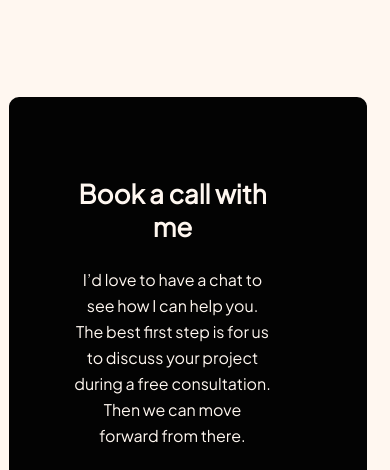
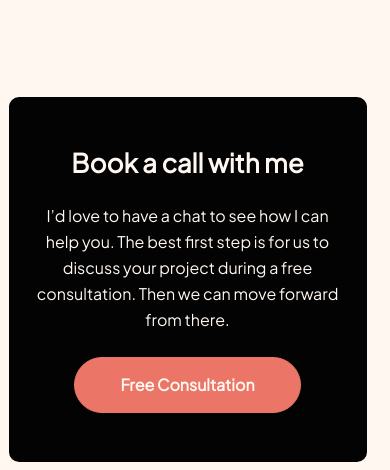
Before and after one commit to pcrescini/single-page-design-portfolio, a website built with Parcel: page src/index.html in a window 390 px wide. Shown: the part 2944-3414 px from the top of the page. Built offline with nearby package versions, Linux system fonts and the light colour scheme.

Commit message:
fix: adjusted responsive padding for 'book' section

```diff
--- a/src/assets/scss/styles.scss
+++ b/src/assets/scss/styles.scss
@@ -174,6 +174,7 @@
 
   @include tablet {
     flex-direction: column;
+    padding: 56px 75px 64px 75px;
 
     .left {
       text-align: center;
@@ -186,6 +187,7 @@
 
   @include mobile {
     max-width: calc(100vw - 32px);
+    padding: 49px 24px;
   }
 }
 
```
